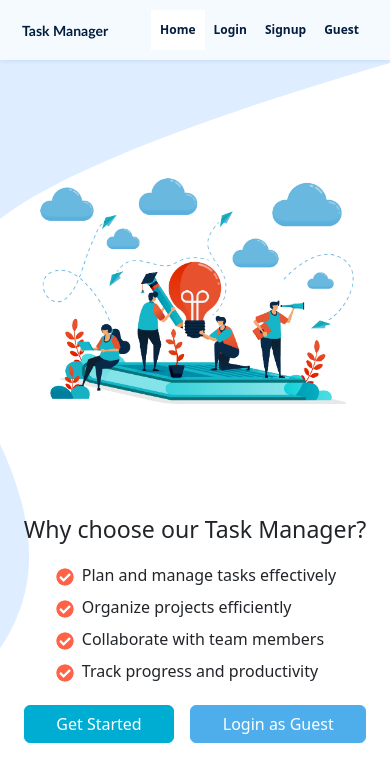
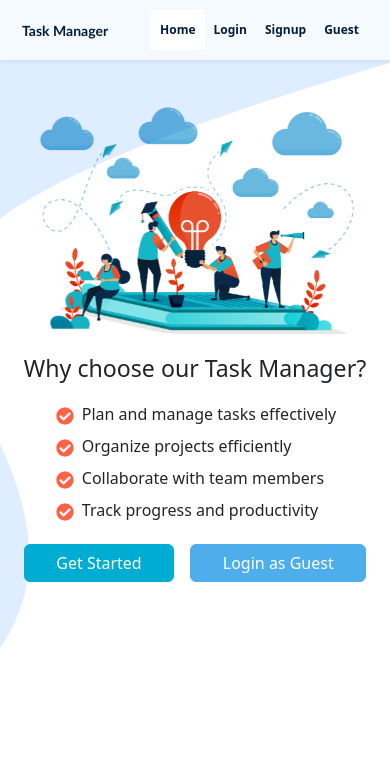
Before and after one commit to moneer824/task-manager, a React (Create React App) app: page / in a window 390 px wide. Shown: the top 782 px of the page. Built offline with nearby package versions, Linux system fonts and the light colour scheme; no server answers.

Commit message:
Update Home.scss

```diff
--- a/src/style/pages/Home.scss
+++ b/src/style/pages/Home.scss
@@ -80,7 +80,9 @@
         }
         .home-details{
             flex-direction: column-reverse;
-            gap: 0;
+            gap: 10px;
+            justify-content: flex-end;
+            margin-top: 30px;
             .home-image{
                 width: 90%;
             }
```
